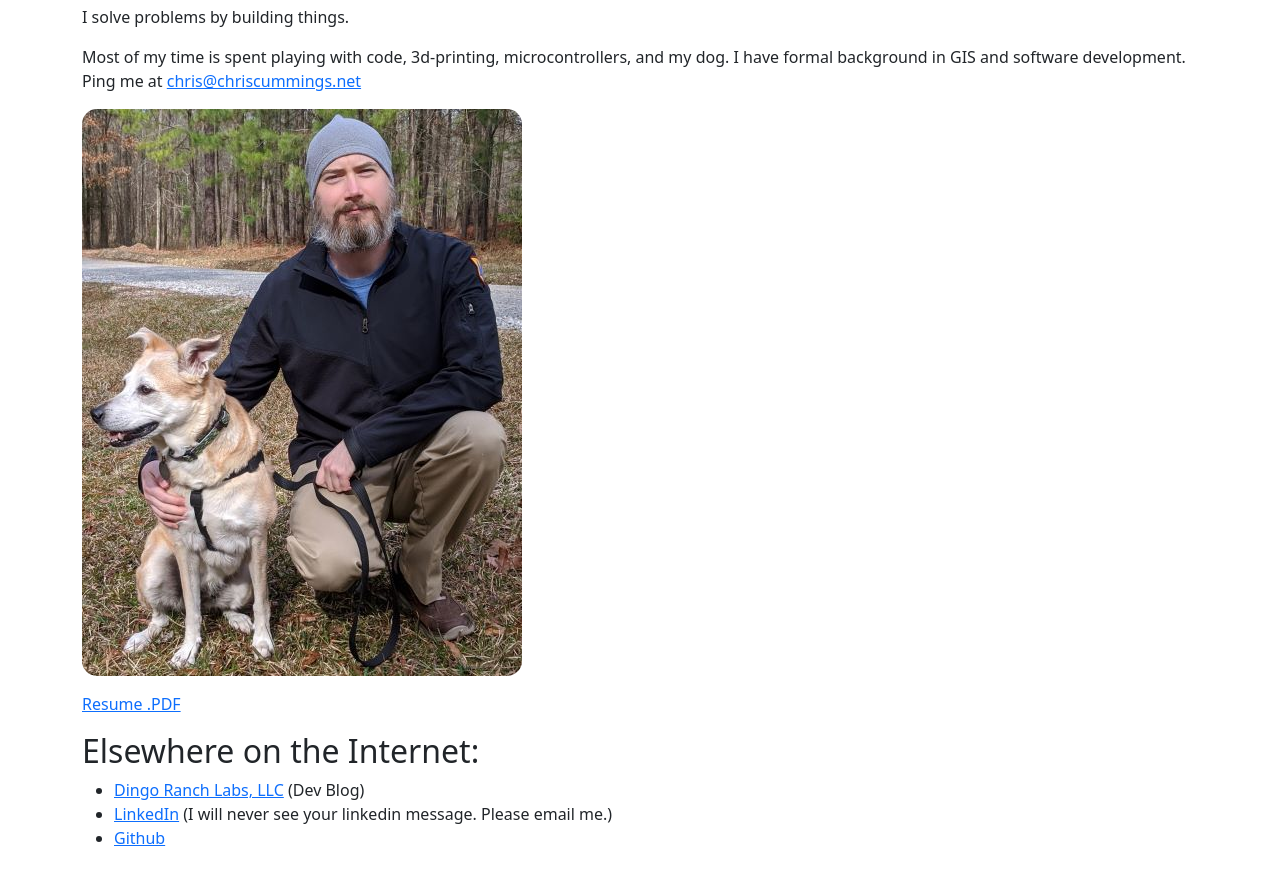
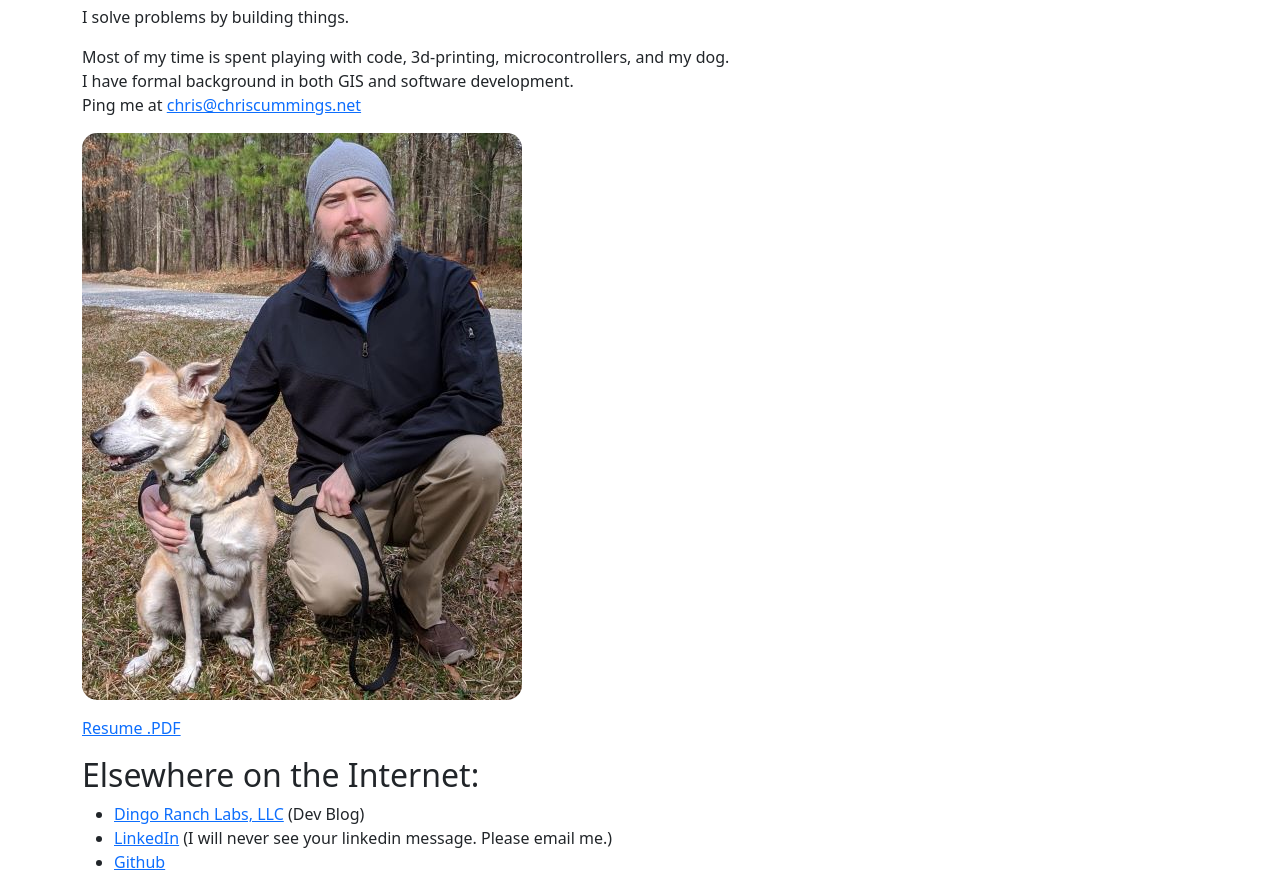
Before and after one commit to chriscummings/chriscummings.github.io, a plain HTML site: page docs/index.html in a window 1280 px wide. Shown: the part 51-941 px from the top of the page. Before the commit the page ends 917 px from the top, so only its background shows below. Drawn offline with Linux system fonts and the light colour scheme.

Commit message:
Update index.html

```diff
--- a/docs/index.html
+++ b/docs/index.html
@@ -18,8 +18,8 @@
 
 <p>I solve problems by building things.</p>
 
-<p>Most of my time is spent playing with code, 3d-printing, microcontrollers, and my dog. I have formal
-	background in GIS and software development.
+<p>Most of my time is spent playing with code, 3d-printing, microcontrollers, and my dog. <br/>
+	I have formal background in both GIS and software development.<br/>
 Ping me at <span class="email_address"></span></p>
 
 <p><img src="assets/images/chris_cummings.jpg" alt="Gentleman Aventurer" /></p>
```
